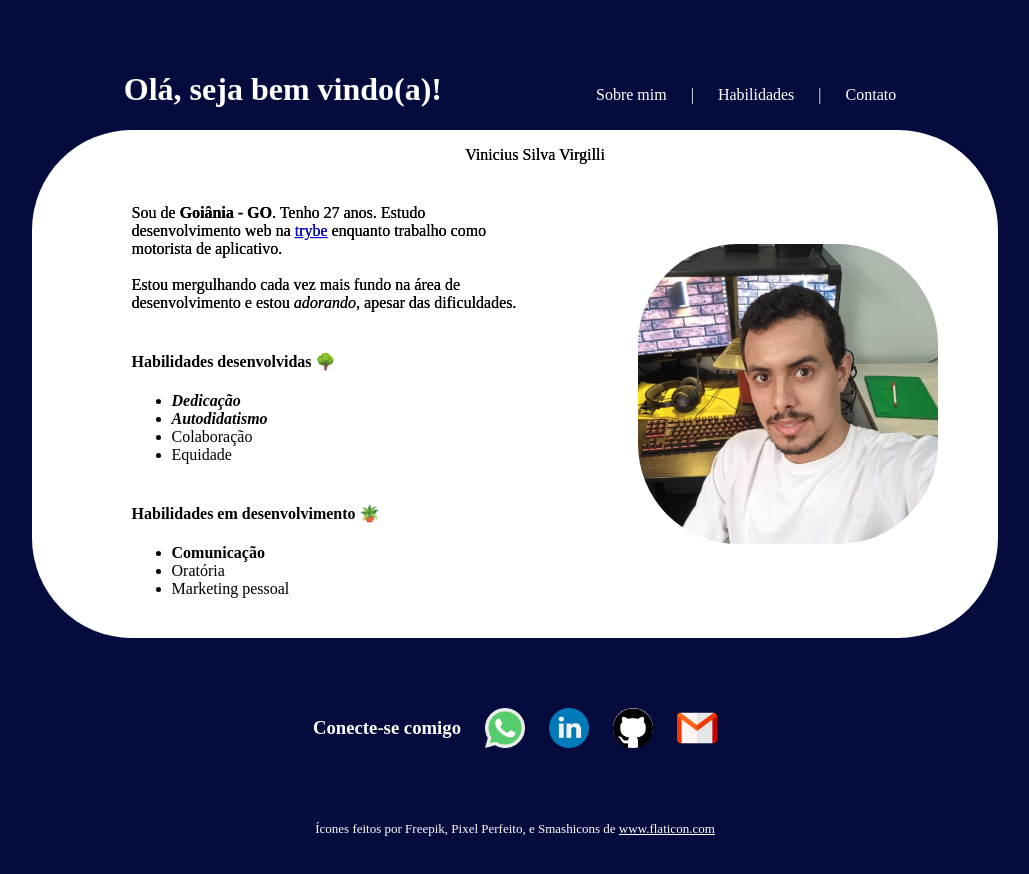
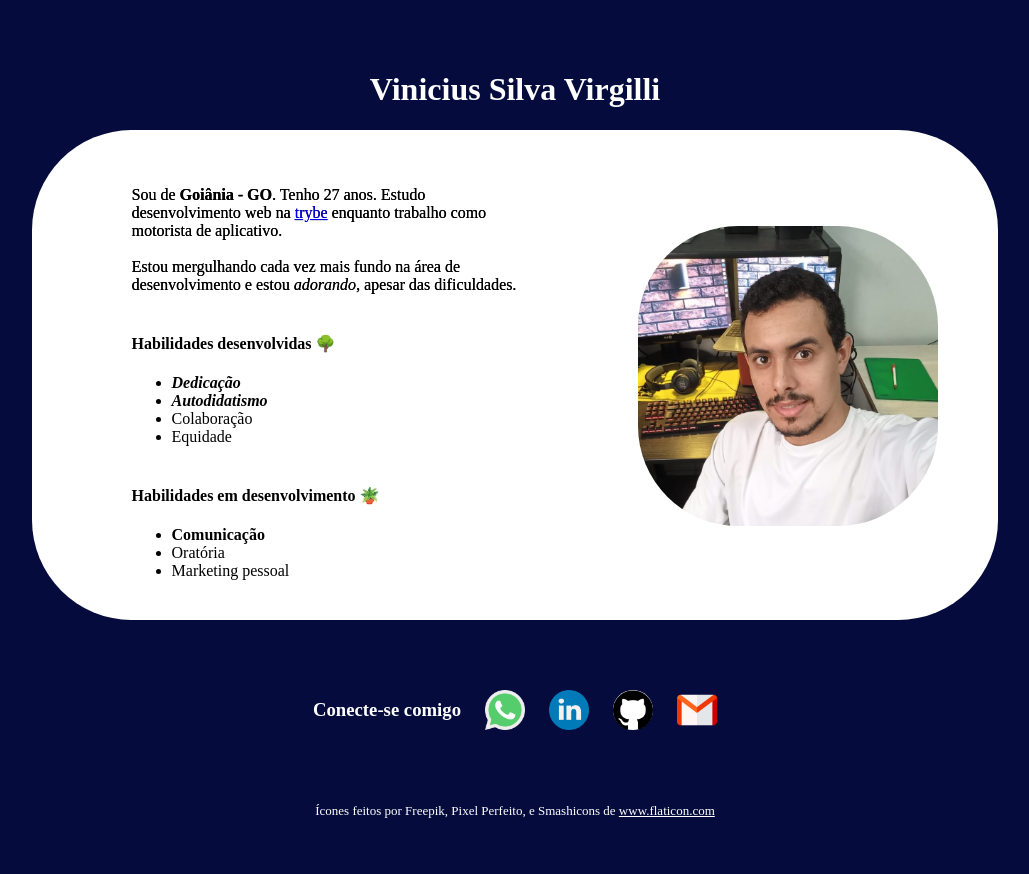
Before and after one commit to vinicius-virgilli/vinicius-virgilli.github.io, a plain HTML site: page index.html in a window 1280 px wide. Shown: the whole page, without its empty margins (125-1154 px from the left). Drawn offline with Linux system fonts and the light colour scheme.

Commit message:
Altera cor da fonte e Título

```diff
--- a/index.html
+++ b/index.html
@@ -9,30 +9,18 @@
   </head>
   <body>
     <main>
+
       <div class="header-container">
         <div class="header">
-          <h1>Olá, seja bem vindo(a)!</h1>
-        </div>
-        <div class="index">
-          <ul>
-            <li>Sobre mim</li>
-            <li>|</li>
-            <li>Habilidades</li>
-            <li>|</li>
-            <li>Contato</li>
-          </ul>
+          <h1>Vinicius Silva Virgilli</h1>
         </div>
       </div>
 
       <div class="main-container">
-        <div class="name">
-          <p>Vinicius Silva Virgilli</p>
-        </div>
-
         <div class="fistContainer">
           <div class="image">
             <img
-              src="foto para meu portifólio.jpeg"
+              src="./imagens/foto para meu portifólio.jpeg"
               alt="foto sorrindo mostrando meu setup de estudos ao fundo"
               width="300px"
             />
--- a/style.css
+++ b/style.css
@@ -39,13 +39,14 @@ main {
 }
 
 .main-container {
+  padding-top: 40px;
   border-radius: 100px;
   background-color: white;
   display: inline-block;
 }
 
 .main-container p {
-    text-align: left;
+  text-align: left;
   text-shadow: black 0.01em 0.01em;
   color: black;
   border-radius: 100px;
```
Also changed, not shown: imagens/foto para meu portifólio.jpeg (renamed from foto para meu portifólio.jpeg).
